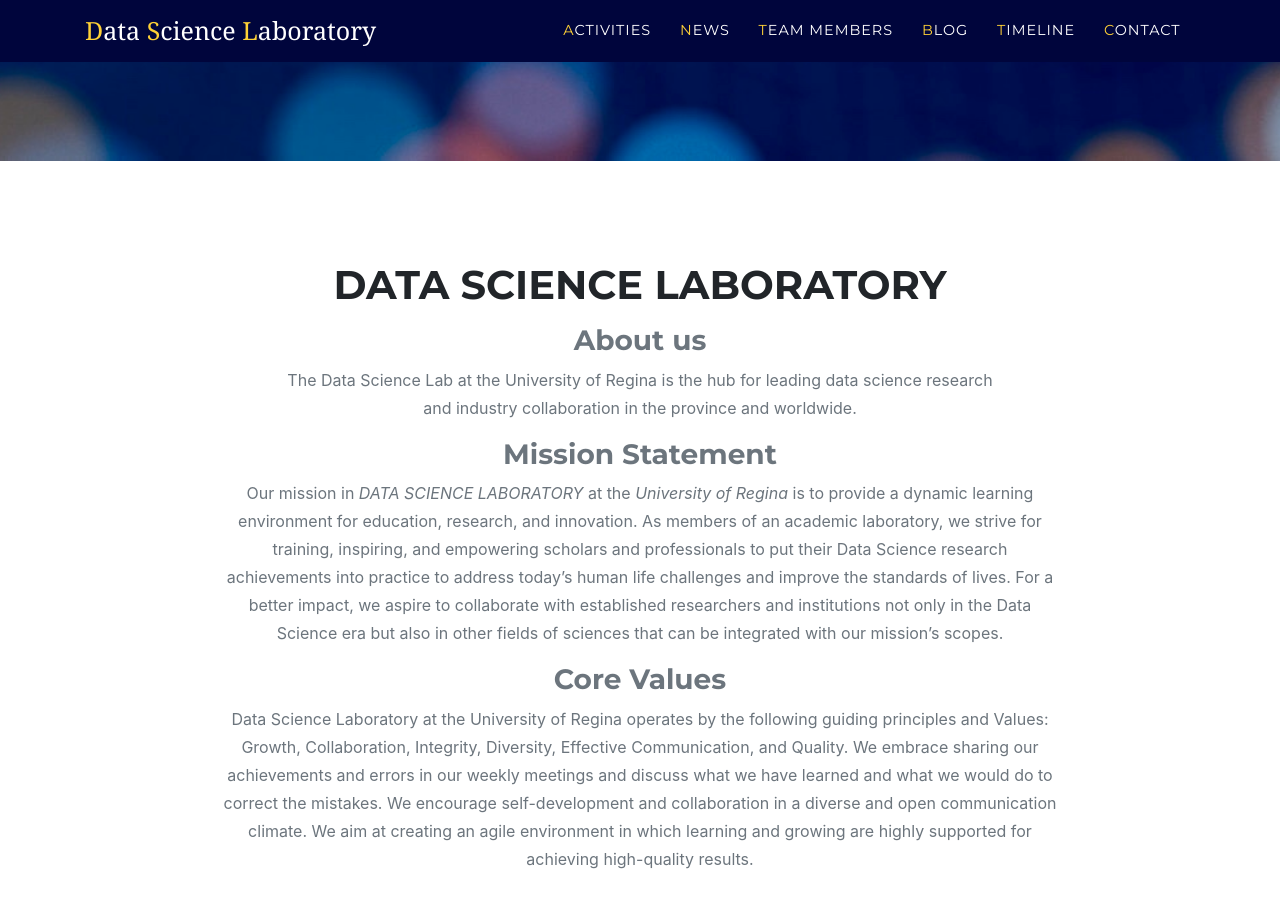
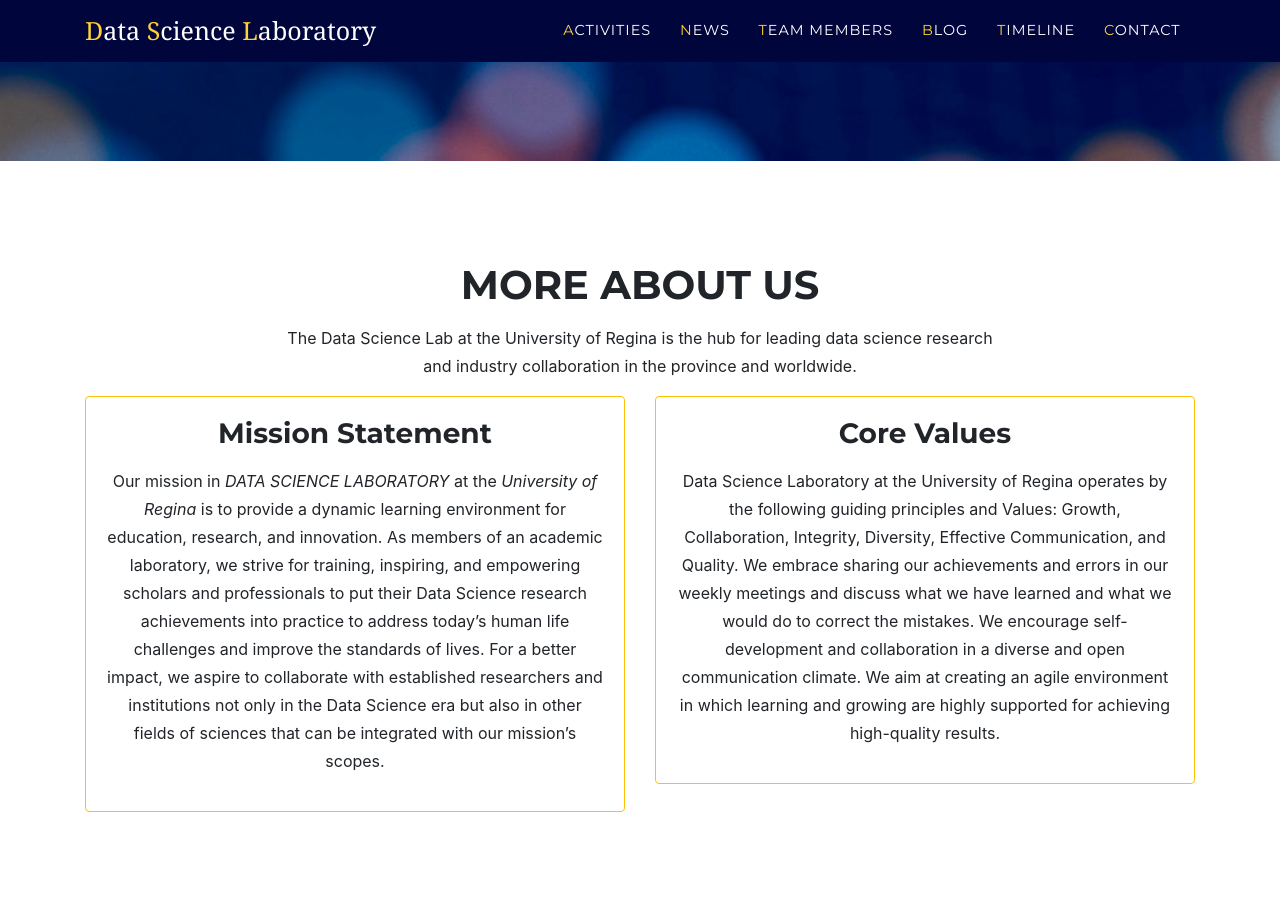
Before and after one commit to UR-DataScience/ur-datascience.github.io, a Jekyll site: the page built from index.markdown, in a window 1280 px wide and 900 px high, scrolled down 694 px. Built offline with Jekyll 4.4.1, drawn with Linux system fonts in a browser that asks for light colours; nearby versions of some CDN libraries; some web fonts are replaced.

Commit message:
improve about section

```diff
--- a/_data/about.yml
+++ b/_data/about.yml
@@ -1,10 +1,11 @@
-title: "Data Science Laboratory"
+title: "More About Us"  # "Data Science Laboratory"
 section: about
+
+main_text: >-
+  The Data Science Lab at the University of Regina is the hub for leading
+  data science research and industry collaboration in the province and worldwide.
+
 events:
-  - title: "About us"
-    text: >-
-      The Data Science Lab at the University of Regina is the hub for leading
-      data science research and industry collaboration in the province and worldwide.
   - title: "Mission Statement"
     text: >-
       Our mission in *DATA SCIENCE LABORATORY* at the *University of Regina* is to provide a
@@ -15,6 +16,7 @@ events:
       the standards of lives. For a better impact, we aspire to collaborate with established researchers
       and institutions not only in the Data Science era but also in other fields of sciences
       that can be integrated with our mission’s scopes.
+
   - title: "Core Values"
     text: >-
       Data Science Laboratory at the University of Regina operates by the following guiding principles and Values:
--- a/_includes/about.html
+++ b/_includes/about.html
@@ -1,19 +1,29 @@
 <!-- About -->
-<section class="page-section" id="{{ site.data.about.section | default: " about" }}">
+<section class="page-section" id="{{ site.data.about.section | default: 'about' }}">
     <div class="container">
         <div class="row">
             <div class="col-lg-12 text-center">
                 <h2 class="section-heading text-uppercase">{{ site.data.about.title | default: "About Us" }}</h2>
             </div>
         </div>
-    {% for event in site.data.about.events %}
         <div class="row">
             <div class="col-lg-8 mx-auto text-center">
-            <h3 class="section-heading text-muted">{{ event.title | default: "" }}</h3>
-            <div class="large text-muted">{{ event.text | markdownify }}</div>
+                <div class="large">{{ site.data.about.main_text | markdownify }}</div>
+            </div>
+        </div>
+
+        <div class="row text-center">
+            {% for event in site.data.about.events %}
+            <div class="col-sm-6">
+                <div class="card border border-warning">
+                    <div class="card-body">
+                        <h3 class="card-title">{{ event.title }}</h3>
+                        <p class="card-text">{{ event.text | markdownify }}</p>
                     </div>
                 </div>
             </div>
             {% endfor %}
+        </div>
+    </div>
 </section>
 <!-- End About -->
```
Lines whose indentation alone changed are shown as unchanged.
